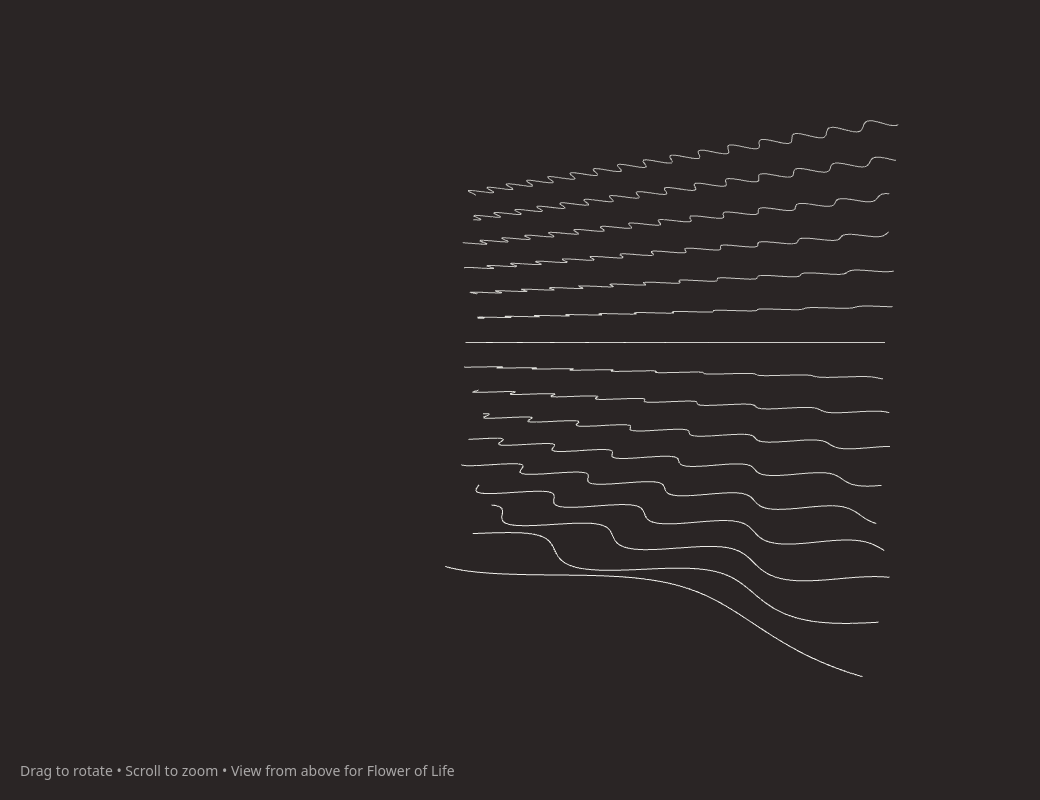
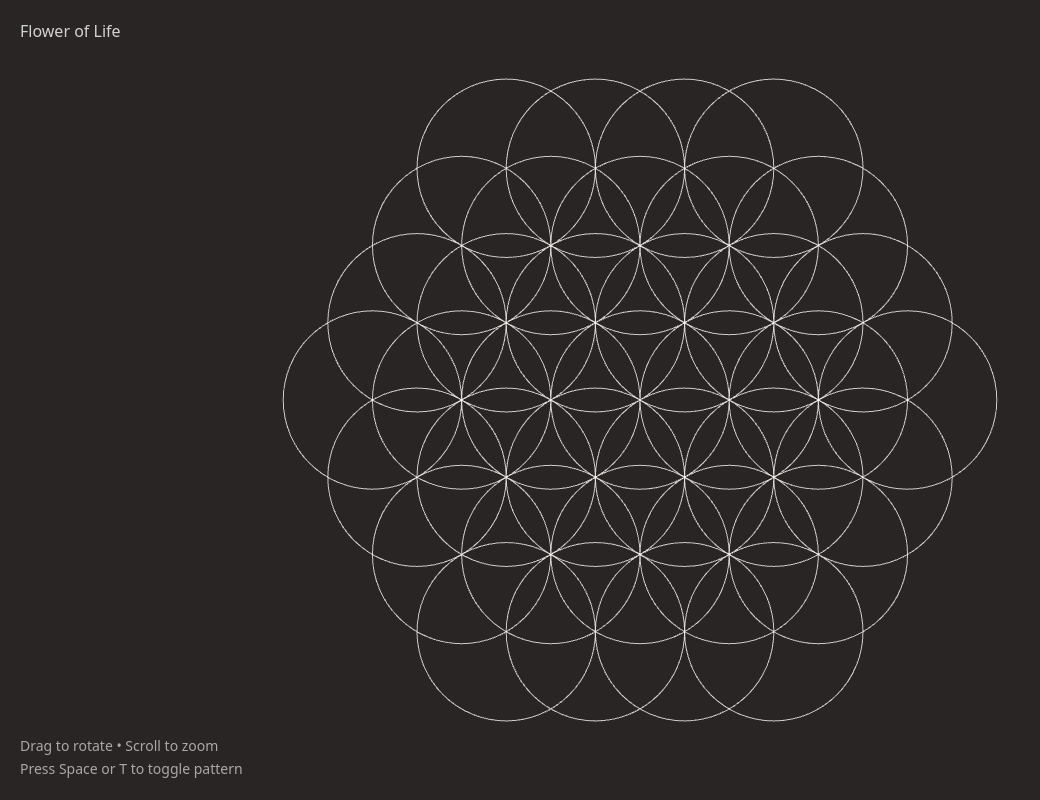
Before and after one commit to shelldandy/flower-of-life.ts, a plain HTML site: page index.html in a window 1280 px wide. Shown: the whole page, without its empty margins (0-1040 px from the left). Drawn offline with nearby package versions, Linux system fonts and the light colour scheme; animation ran at ten frames a second.

Commit message:
add flower of life

```diff
--- a/index.html
+++ b/index.html
@@ -3,7 +3,7 @@
 <head>
     <meta charset="UTF-8">
     <meta name="viewport" content="width=device-width, initial-scale=1.0">
-    <title>Flower of Life - Harmonic Waves</title>
+    <title>Flower of Life</title>
     <style>
         * {
             margin: 0;
@@ -25,11 +25,22 @@
             font-family: system-ui, -apple-system, sans-serif;
             font-size: 14px;
             pointer-events: none;
+            line-height: 1.6;
+        }
+        #mode {
+            position: absolute;
+            top: 20px;
+            left: 20px;
+            color: rgba(255, 255, 255, 0.8);
+            font-family: system-ui, -apple-system, sans-serif;
+            font-size: 16px;
+            pointer-events: none;
         }
     </style>
 </head>
 <body>
-    <div id="info">Drag to rotate • Scroll to zoom • View from above for Flower of Life</div>
+    <div id="mode">Flower of Life</div>
+    <div id="info">Drag to rotate • Scroll to zoom<br>Press Space or T to toggle pattern</div>
 
     <script type="importmap">
     {
@@ -46,15 +57,32 @@
 
         // Configuration
         const CONFIG = {
+            // Shared
+            backgroundColor: 0x2a2525,
+            lineColor: 0xf5f5f0,
+
+            // Flower of Life
+            flowerRings: 3,
+            circleRadius: 1.5,
+            circleSegments: 64,
+            pulseSpeed: 0.5,
+            pulseAmount: 0.05,
+
+            // Harmonic Waves
             numHarmonics: 16,
             waveSegments: 256,
             waveWidth: 10,
             verticalSpacing: 0.6,
             baseAmplitude: 1.0,
-            animationSpeed: 0.3,
-            backgroundColor: 0x2a2525,
-            lineColor: 0xf5f5f0
+            waveAnimationSpeed: 0.3
         };
+
+        // Pattern state
+        const PATTERNS = {
+            FLOWER: 'flower',
+            WAVES: 'waves'
+        };
+        let currentPattern = PATTERNS.FLOWER;
 
         // Scene setup
         const scene = new THREE.Scene();
@@ -67,8 +95,6 @@
             0.1,
             1000
         );
-        camera.position.set(8, 6, 12);
-        camera.lookAt(0, CONFIG.numHarmonics * CONFIG.verticalSpacing / 2, 0);
 
         // Renderer
         const renderer = new THREE.WebGLRenderer({ antialias: true });
@@ -80,23 +106,108 @@
         const controls = new OrbitControls(camera, renderer.domElement);
         controls.enableDamping = true;
         controls.dampingFactor = 0.05;
-        controls.target.set(0, CONFIG.numHarmonics * CONFIG.verticalSpacing / 2, 0);
-        controls.update();
 
-        // Store wave data for animation
+        // Groups for each pattern
+        const flowerGroup = new THREE.Group();
+        const wavesGroup = new THREE.Group();
+        scene.add(flowerGroup);
+        scene.add(wavesGroup);
+
+        // =====================
+        // FLOWER OF LIFE
+        // =====================
+
+        // Generate hexagonal grid positions for Flower of Life
+        function getFlowerPositions(rings, radius) {
+            const positions = [];
+
+            // Center circle
+            positions.push({ x: 0, y: 0 });
+
+            // For the Flower of Life, circles are placed at distance = radius
+            // Using axial coordinates for hexagonal grid
+            for (let ring = 1; ring <= rings; ring++) {
+                // Each ring has 6 * ring circles
+                for (let i = 0; i < 6; i++) {
+                    const angle = (i * Math.PI) / 3; // 60 degree intervals
+
+                    // Walk along the edge of the hexagon
+                    for (let j = 0; j < ring; j++) {
+                        const nextAngle = ((i + 2) * Math.PI) / 3;
+
+                        // Start position for this edge
+                        const startX = ring * radius * Math.cos(angle);
+                        const startY = ring * radius * Math.sin(angle);
+
+                        // Direction along edge
+                        const dx = radius * Math.cos(nextAngle);
+                        const dy = radius * Math.sin(nextAngle);
+
+                        const x = startX + j * dx;
+                        const y = startY + j * dy;
+
+                        positions.push({ x, y });
+                    }
+                }
+            }
+
+            return positions;
+        }
+
+        // Create a single circle as a line
+        function createCircle(centerX, centerY, radius, segments) {
+            const geometry = new THREE.BufferGeometry();
+            const positions = new Float32Array((segments + 1) * 3);
+
+            for (let i = 0; i <= segments; i++) {
+                const angle = (i / segments) * Math.PI * 2;
+                positions[i * 3] = centerX + radius * Math.cos(angle);
+                positions[i * 3 + 1] = centerY + radius * Math.sin(angle);
+                positions[i * 3 + 2] = 0;
+            }
+
+            geometry.setAttribute('position', new THREE.BufferAttribute(positions, 3));
+
+            const material = new THREE.LineBasicMaterial({
+                color: CONFIG.lineColor,
+                transparent: true,
+                opacity: 0.8
+            });
+
+            return new THREE.Line(geometry, material);
+        }
+
+        // Build the Flower of Life pattern
+        function buildFlowerOfLife() {
+            const positions = getFlowerPositions(CONFIG.flowerRings, CONFIG.circleRadius);
+
+            for (const pos of positions) {
+                const circle = createCircle(
+                    pos.x,
+                    pos.y,
+                    CONFIG.circleRadius,
+                    CONFIG.circleSegments
+                );
+                flowerGroup.add(circle);
+            }
+        }
+
+        buildFlowerOfLife();
+
+        // =====================
+        // HARMONIC WAVES
+        // =====================
+
         const waves = [];
 
-        // Create a single harmonic wave
         function createWave(harmonic) {
             const geometry = new THREE.BufferGeometry();
             const positions = new Float32Array(CONFIG.waveSegments * 3);
 
-            // Initial positions
             updateWaveGeometry(positions, harmonic, 0);
 
             geometry.setAttribute('position', new THREE.BufferAttribute(positions, 3));
 
-            // Line material with slight opacity variation based on harmonic
             const opacity = 1.0 - (harmonic / CONFIG.numHarmonics) * 0.3;
             const material = new THREE.LineBasicMaterial({
                 color: CONFIG.lineColor,
@@ -105,24 +216,18 @@
             });
 
             const line = new THREE.Line(geometry, material);
-
-            // Position vertically based on harmonic number
             line.position.y = harmonic * CONFIG.verticalSpacing;
 
             return { line, geometry, positions, harmonic };
         }
 
-        // Update wave geometry for animation
         function updateWaveGeometry(positions, harmonic, time) {
             const amplitude = CONFIG.baseAmplitude / Math.sqrt(harmonic);
 
             for (let i = 0; i < CONFIG.waveSegments; i++) {
                 const t = i / (CONFIG.waveSegments - 1);
                 const x = (t - 0.5) * CONFIG.waveWidth;
-
-                // Wave equation with phase animation
-                // Higher harmonics move faster (multiply time by harmonic)
-                const phase = time * CONFIG.animationSpeed * harmonic;
+                const phase = time * CONFIG.waveAnimationSpeed * harmonic;
                 const z = amplitude * Math.sin(harmonic * t * Math.PI * 2 + phase);
 
                 positions[i * 3] = x;
@@ -131,21 +236,67 @@
             }
         }
 
-        // Create all harmonic waves
+        // Build harmonic waves
         for (let h = 1; h <= CONFIG.numHarmonics; h++) {
             const wave = createWave(h);
             waves.push(wave);
-            scene.add(wave.line);
+            wavesGroup.add(wave.line);
         }
 
-        // Handle window resize
+        // =====================
+        // PATTERN SWITCHING
+        // =====================
+
+        function setCamera(pattern) {
+            if (pattern === PATTERNS.FLOWER) {
+                camera.position.set(0, 0, 12);
+                controls.target.set(0, 0, 0);
+            } else {
+                camera.position.set(8, 6, 12);
+                controls.target.set(0, CONFIG.numHarmonics * CONFIG.verticalSpacing / 2, 0);
+            }
+            controls.update();
+        }
+
+        function switchPattern(pattern) {
+            currentPattern = pattern;
+            flowerGroup.visible = (pattern === PATTERNS.FLOWER);
+            wavesGroup.visible = (pattern === PATTERNS.WAVES);
+
+            document.getElementById('mode').textContent =
+                pattern === PATTERNS.FLOWER ? 'Flower of Life' : 'Harmonic Waves';
+
+            setCamera(pattern);
+        }
+
+        // Initialize
+        switchPattern(PATTERNS.FLOWER);
+
+        // Keyboard toggle
+        window.addEventListener('keydown', (e) => {
+            if (e.code === 'Space' || e.code === 'KeyT') {
+                e.preventDefault();
+                const newPattern = currentPattern === PATTERNS.FLOWER
+                    ? PATTERNS.WAVES
+                    : PATTERNS.FLOWER;
+                switchPattern(newPattern);
+            }
+        });
+
+        // =====================
+        // RESIZE HANDLER
+        // =====================
+
         window.addEventListener('resize', () => {
             camera.aspect = window.innerWidth / window.innerHeight;
             camera.updateProjectionMatrix();
             renderer.setSize(window.innerWidth, window.innerHeight);
         });
 
-        // Animation loop
+        // =====================
+        // ANIMATION LOOP
+        // =====================
+
         const clock = new THREE.Clock();
 
         function animate() {
@@ -153,10 +304,18 @@
 
             const time = clock.getElapsedTime();
 
-            // Update each wave
-            for (const wave of waves) {
-                updateWaveGeometry(wave.positions, wave.harmonic, time);
-                wave.geometry.attributes.position.needsUpdate = true;
+            // Animate Flower of Life - breathing pulse
+            if (currentPattern === PATTERNS.FLOWER) {
+                const pulseScale = 1 + Math.sin(time * CONFIG.pulseSpeed) * CONFIG.pulseAmount;
+                flowerGroup.scale.set(pulseScale, pulseScale, 1);
+            }
+
+            // Animate Harmonic Waves
+            if (currentPattern === PATTERNS.WAVES) {
+                for (const wave of waves) {
+                    updateWaveGeometry(wave.positions, wave.harmonic, time);
+                    wave.geometry.attributes.position.needsUpdate = true;
+                }
             }
 
             controls.update();
```
